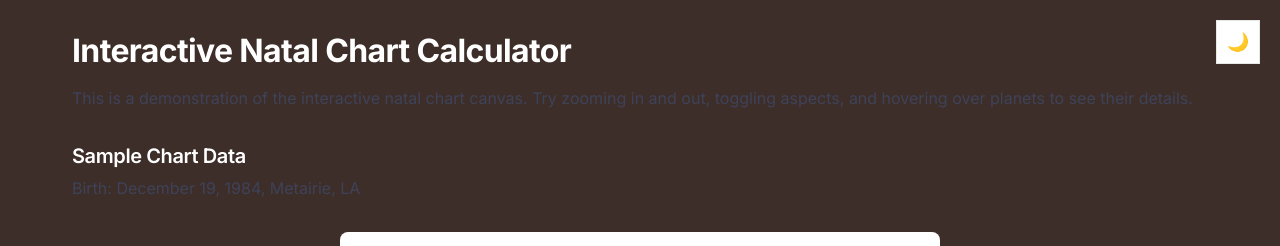
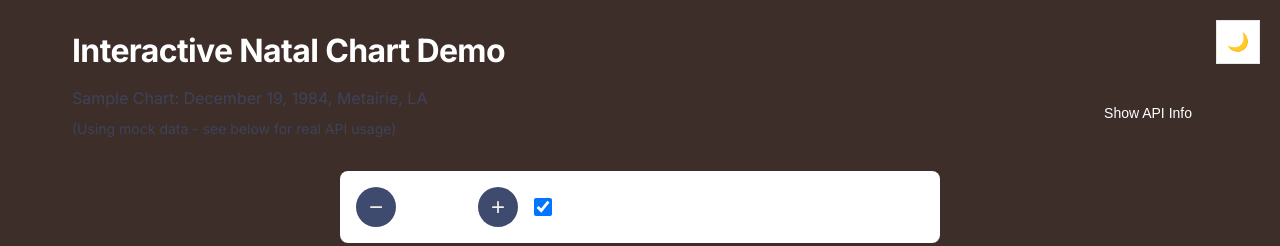
Before and after one commit to Thelastlineofcode/Astrology-Synthesis, a Next.js app in the folder frontend/: page /chart-demo in a window 1280 px wide. Shown: the top 246 px of the page. Built offline with nearby package versions, Linux system fonts and the light colour scheme; no server answers.

Commit message:
feat: Refactor ChartDemoPage to simplify state management and enhance UI with API information display

```diff
--- a/frontend/src/app/chart-demo/page.tsx
+++ b/frontend/src/app/chart-demo/page.tsx
@@ -1,133 +1,126 @@
 "use client";
 
-import React, { useState } from "react";
-import ChartCanvas from "@/components/chart/ChartCanvas";
-import { mockChartData } from "@/components/chart/mockChartData";
-import { api } from "@/lib/api";
-import Button from "@/components/shared/Button";
+import React, { useState } from 'react';
+import ChartCanvas from '@/components/chart/ChartCanvas';
+import { mockChartData } from '@/components/chart/mockChartData';
 
 export default function ChartDemoPage() {
-  const [chartData, setChartData] = useState(mockChartData);
-  const [loading, setLoading] = useState(false);
-  const [error, setError] = useState<string | null>(null);
-  const [formData, setFormData] = useState({
-    date: "1984-12-19",
-    time: "12:00",
-    latitude: "29.9844",
-    longitude: "-90.1547",
-    locationName: "Metairie, LA",
-    timezone: "America/Chicago",
-  });
-
-  const handleCalculate = async () => {
-    setLoading(true);
-    setError(null);
-
-    try {
-      const response = await api.charts.calculate({
-        date: formData.date,
-        time: formData.time + ":00",
-        latitude: parseFloat(formData.latitude),
-        longitude: parseFloat(formData.longitude),
-        timezone: formData.timezone,
-        location_name: formData.locationName,
-      });
-
-      if (response.chart_data) {
-        setChartData(response.chart_data);
-      }
-    } catch (err: any) {
-      setError(err.message || "Failed to calculate chart");
-      console.error("Chart calculation error:", err);
-    } finally {
-      setLoading(false);
-    }
-  };
+  const [chartData] = useState(mockChartData);
+  const [showInfo, setShowInfo] = useState(false);
 
   return (
-    <div
-      style={{
-        padding: "2rem",
-        maxWidth: "1200px",
-        margin: "0 auto",
-        minHeight: "100vh",
-      }}
-    >
-      <h1
-        style={{
-          fontSize: "2rem",
-          fontWeight: "bold",
-          marginBottom: "1rem",
-          color: "var(--text-primary)",
-        }}
-      >
-        Interactive Natal Chart Calculator
+    <div style={{
+      padding: '2rem',
+      maxWidth: '1200px',
+      margin: '0 auto',
+      minHeight: '100vh'
+    }}>
+      <h1 style={{
+        fontSize: '2rem',
+        fontWeight: 'bold',
+        marginBottom: '1rem',
+        color: 'var(--text-primary)'
+      }}>
+        Interactive Natal Chart Demo
       </h1>
 
-      <p
-        style={{
-          marginBottom: "2rem",
-          color: "var(--text-secondary)",
-          lineHeight: "1.6",
-        }}
-      >
-        This is a demonstration of the interactive natal chart canvas. Try
-        zooming in and out, toggling aspects, and hovering over planets to see
-        their details.
-      </p>
-
-      <div style={{ marginBottom: "2rem" }}>
-        <h2
+      <div style={{ marginBottom: '2rem', display: 'flex', gap: '1rem', alignItems: 'center', justifyContent: 'space-between' }}>
+        <div>
+          <p style={{ color: 'var(--text-secondary)', marginBottom: '0.5rem' }}>
+            Sample Chart: December 19, 1984, Metairie, LA
+          </p>
+          <p style={{ color: 'var(--text-secondary)', fontSize: '0.875rem' }}>
+            (Using mock data - see below for real API usage)
+          </p>
+        </div>
+        <button
+          onClick={() => setShowInfo(!showInfo)}
           style={{
-            fontSize: "1.25rem",
-            fontWeight: "600",
-            marginBottom: "0.5rem",
-            color: "var(--text-primary)",
+            padding: '0.5rem 1rem',
+            backgroundColor: 'var(--primary-color)',
+            color: 'white',
+            border: 'none',
+            borderRadius: '4px',
+            cursor: 'pointer',
+            fontSize: '0.875rem',
+            whiteSpace: 'nowrap'
           }}
         >
-          Sample Chart Data
-        </h2>
-        <p style={{ color: "var(--text-secondary)" }}>
-          Birth: December 19, 1984, Metairie, LA
-        </p>
+          {showInfo ? 'Hide Info' : 'Show API Info'}
+        </button>
       </div>
 
-      <ChartCanvas chartData={mockChartData} />
+      {showInfo && (
+        <div style={{
+          marginBottom: '2rem',
+          padding: '1.5rem',
+          backgroundColor: 'var(--bg-secondary)',
+          borderRadius: '8px'
+        }}>
+          <h3 style={{ fontSize: '1.125rem', fontWeight: '600', marginBottom: '1rem', color: 'var(--text-primary)' }}>
+            Backend API Available
+          </h3>
+          <p style={{ color: 'var(--text-secondary)', marginBottom: '1rem' }}>
+            The backend calculation service is running at <code style={{ backgroundColor: 'var(--bg-tertiary)', padding: '0.25rem 0.5rem', borderRadius: '4px' }}>http://localhost:8000</code>
+          </p>
+          <p style={{ color: 'var(--text-secondary)', fontSize: '0.875rem', marginBottom: '1rem' }}>
+            Chart calculation uses Swiss Ephemeris for accurate planetary positions. Authentication required to save charts.
+          </p>
+          <pre style={{
+            backgroundColor: 'var(--bg-tertiary)',
+            padding: '1rem',
+            borderRadius: '4px',
+            overflow: 'auto',
+            fontSize: '0.75rem'
+          }}>
+{`# Test with curl:
+curl -X POST http://localhost:8000/api/v1/chart \\
+  -H "Content-Type: application/json" \\
+  -H "Authorization: Bearer YOUR_TOKEN" \\
+  -d '{
+    "birth_data": {
+      "date": "1984-12-19",
+      "time": "12:00:00",
+      "latitude": 29.9844,
+      "longitude": -90.1547,
+      "timezone": "America/Chicago",
+      "location_name": "Metairie, LA"
+    }
+  }'`}
+          </pre>
+        </div>
+      )}
 
-      <div
-        style={{
-          marginTop: "3rem",
-          padding: "1.5rem",
-          backgroundColor: "var(--bg-secondary)",
-          borderRadius: "8px",
-        }}
-      >
-        <h3
-          style={{
-            fontSize: "1.125rem",
-            fontWeight: "600",
-            marginBottom: "1rem",
-            color: "var(--text-primary)",
-          }}
-        >
-          Features
+      <ChartCanvas chartData={chartData} />
+
+      <div style={{
+        marginTop: '3rem',
+        padding: '1.5rem',
+        backgroundColor: 'var(--bg-secondary)',
+        borderRadius: '8px'
+      }}>
+        <h3 style={{
+          fontSize: '1.125rem',
+          fontWeight: '600',
+          marginBottom: '1rem',
+          color: 'var(--text-primary)'
+        }}>
+          Chart Features
         </h3>
-        <ul
-          style={{
-            listStyleType: "disc",
-            paddingLeft: "1.5rem",
-            color: "var(--text-primary)",
-            lineHeight: "1.8",
-          }}
-        >
+        <ul style={{
+          listStyleType: 'disc',
+          paddingLeft: '1.5rem',
+          color: 'var(--text-primary)',
+          lineHeight: '1.8'
+        }}>
           <li>Interactive SVG chart with zoom controls</li>
           <li>12 houses with division lines</li>
           <li>Planet glyphs with accurate positioning</li>
           <li>Zodiac signs around perimeter</li>
           <li>Toggleable aspect lines between planets</li>
           <li>Hover tooltips showing planet details</li>
-          <li>Keyboard accessible (Tab to planets, Enter to show tooltip)</li>
-          <li>Responsive design for mobile, tablet, and desktop</li>
+          <li>Keyboard accessible</li>
+          <li>Responsive design</li>
         </ul>
       </div>
     </div>
```
Also changed, not shown: 1 other file (tests, documents, lock files or other folders).
